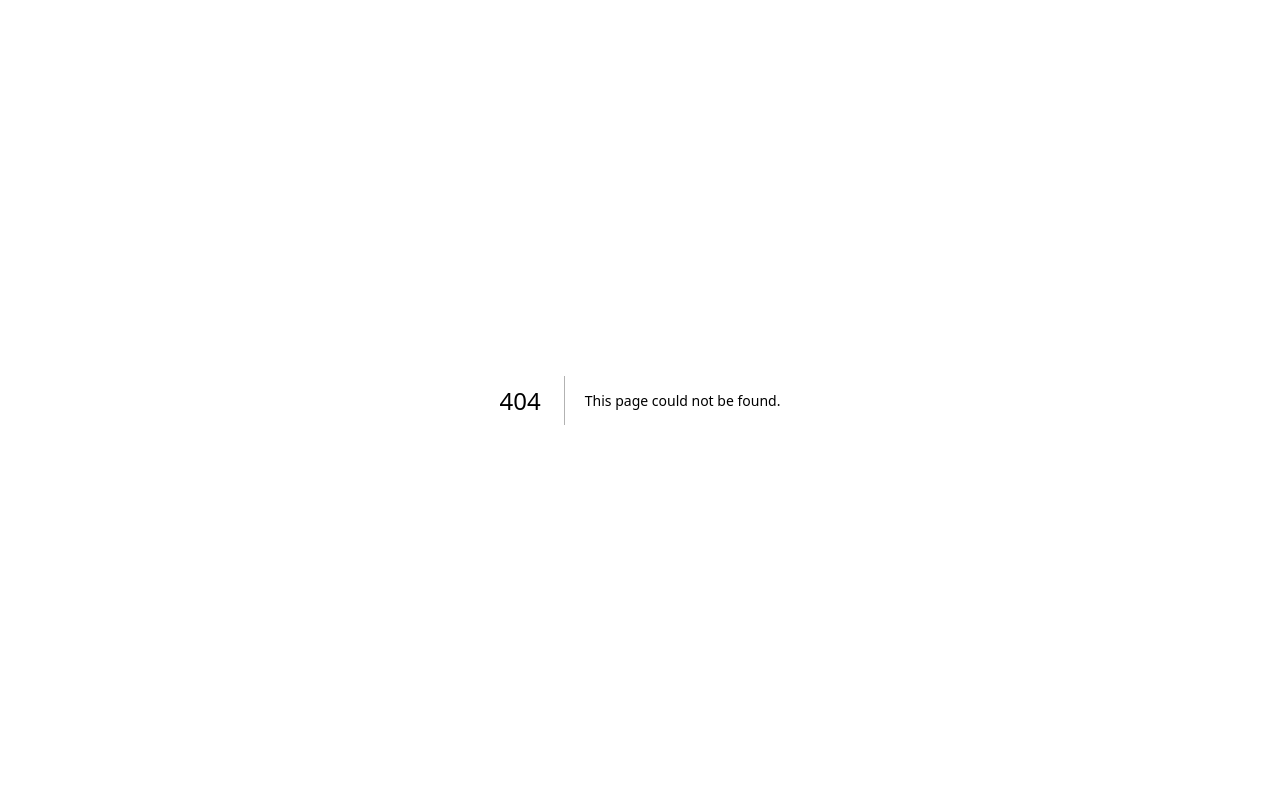
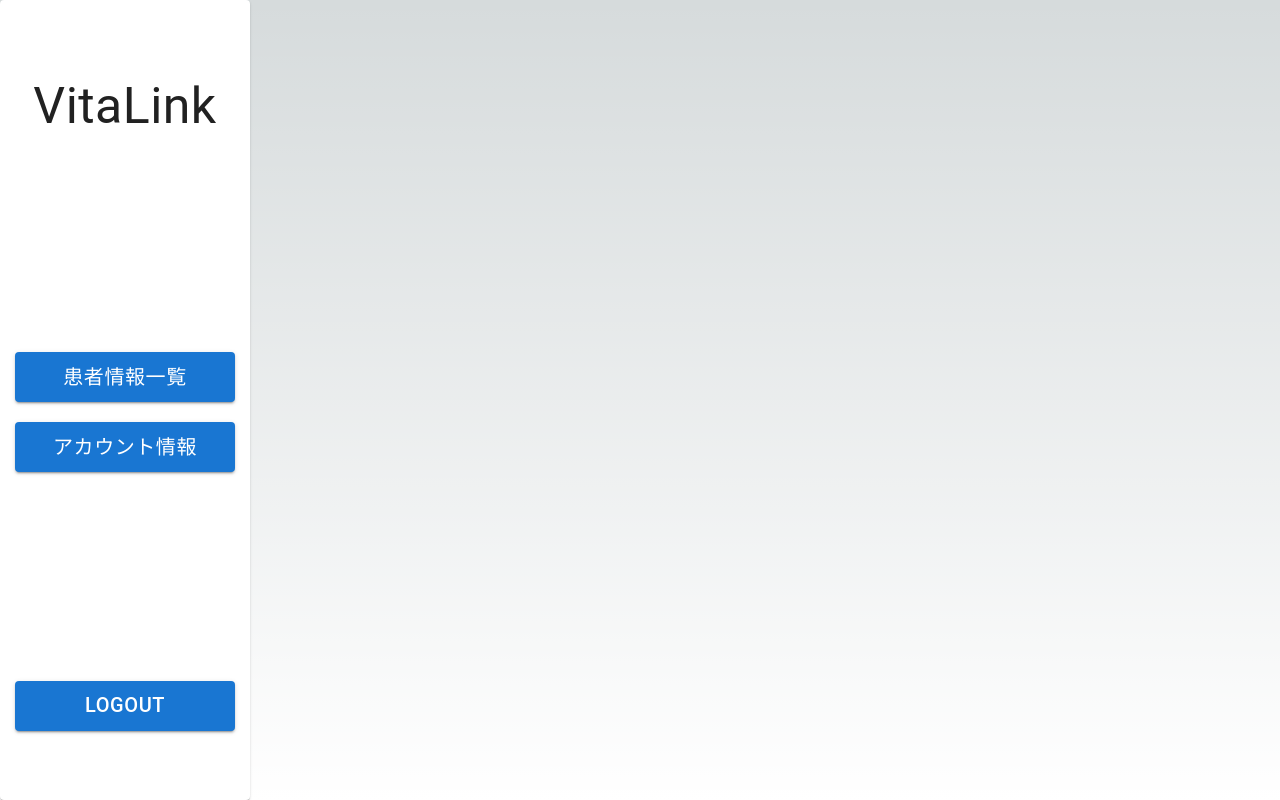
Before and after one commit to Kotaro0722/VitaLinkHistory, a Next.js app in the folder client/: page /chat/patient in a window 1280 px wide. Before the commit this address had no page. Built offline with nearby package versions, Linux system fonts and the light colour scheme.

Commit message:
ひな形作成

```diff
--- /dev/null
+++ b/client/app/chat/patient/layout.jsx
@@ -0,0 +1,86 @@
+"use client";
+
+import { Inter } from "next/font/google";
+import {
+  Grid,
+  Paper,
+  Typography,
+  Button,
+  Box,
+  createTheme,
+  ThemeProvider,
+} from "@mui/material";
+import Link from "next/link";
+
+const inter = Inter({ subsets: ["latin"] });
+
+const theme = createTheme({
+  components: {
+    MuiButton: {
+      styleOverrides: {
+        root: {
+          width: "220px",
+          height: "50px",
+          fontSize: "20px",
+        },
+      },
+    },
+  },
+});
+
+export default function RootLayout({ children }) {
+  const sidebarWidth = "250px";
+  return (
+    <html lang="en">
+      <head>
+        <title>Dashbaord</title>
+      </head>
+      <body className={inter.className}>
+        <Grid container>
+          <Grid item minWidth={sidebarWidth}>
+            <Paper
+              sx={{
+                height: "100vh",
+                display: "flex",
+                flexDirection: "column",
+                alignItems: "center",
+                justifyContent: "space-around",
+                gap: "70px",
+              }}
+            >
+              <Typography sx={{ fontSize: "50px" }}>VitaLink</Typography>
+              <ThemeProvider theme={theme}>
+                <Box
+                  sx={{
+                    display: "flex",
+                    flexDirection: "column",
+                    alignItems: "center",
+                    gap: "20px",
+                  }}
+                >
+                  <Link href="/dashboard">
+                    <Button variant="contained">患者情報一覧</Button>
+                  </Link>
+                  <Link href="/dashboard">
+                    <Button variant="contained">アカウント情報</Button>
+                  </Link>
+                </Box>
+                <Link href="/dashboard">
+                  <Button variant="contained">Logout</Button>
+                </Link>
+              </ThemeProvider>
+            </Paper>
+          </Grid>
+          <Grid
+            item
+            sx={{
+              width: `calc(100% - ${sidebarWidth})`,
+            }}
+          >
+            {children}
+          </Grid>
+        </Grid>
+      </body>
+    </html>
+  );
+}
--- /dev/null
+++ b/client/app/chat/patient/page.jsx
@@ -0,0 +1,10 @@
+import { Box } from "@mui/material";
+
+const Chat=({name})=>{
+    return <Box>
+        <h1>{name}
+        </h1>
+    </Box>;
+}
+
+export default Chat;
```
